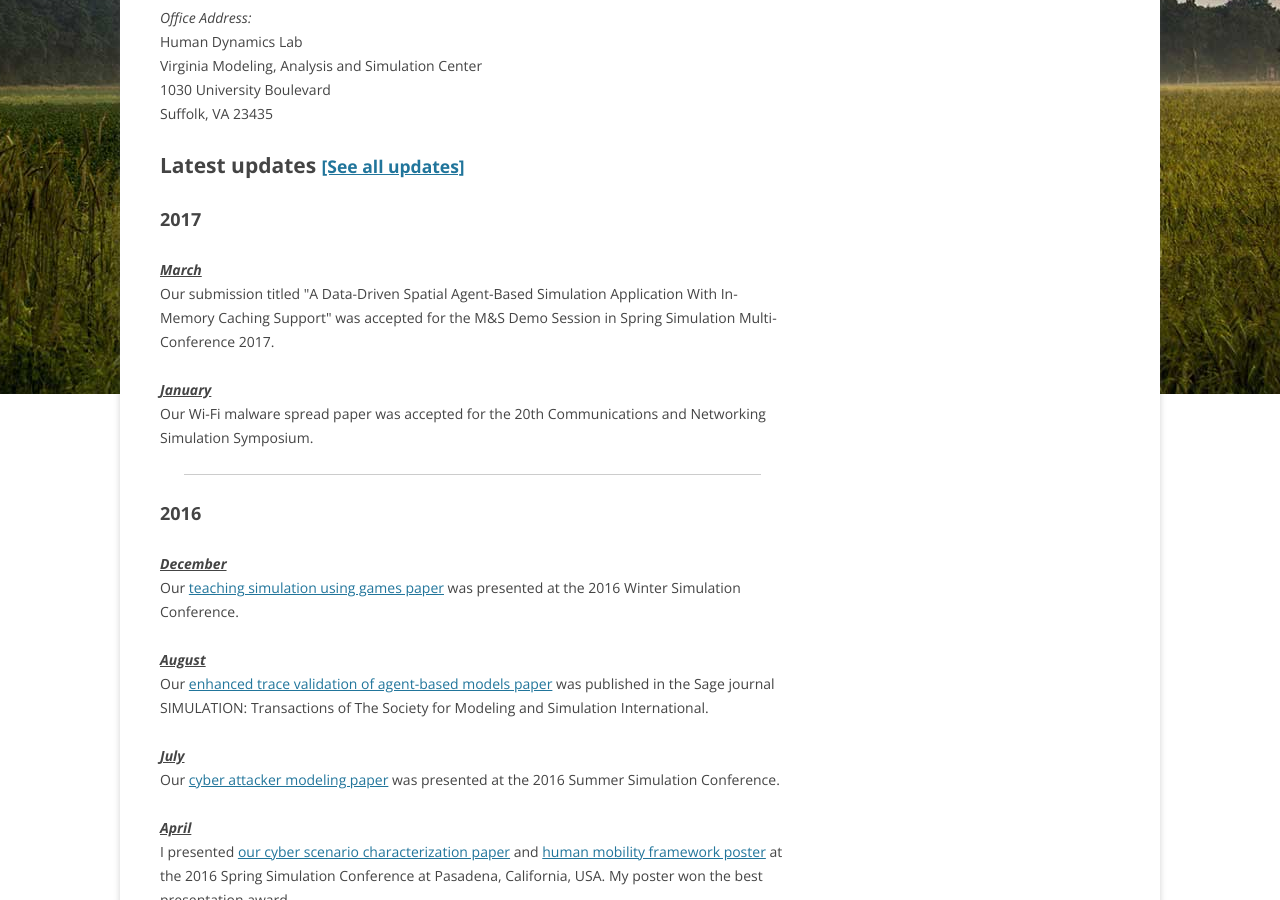
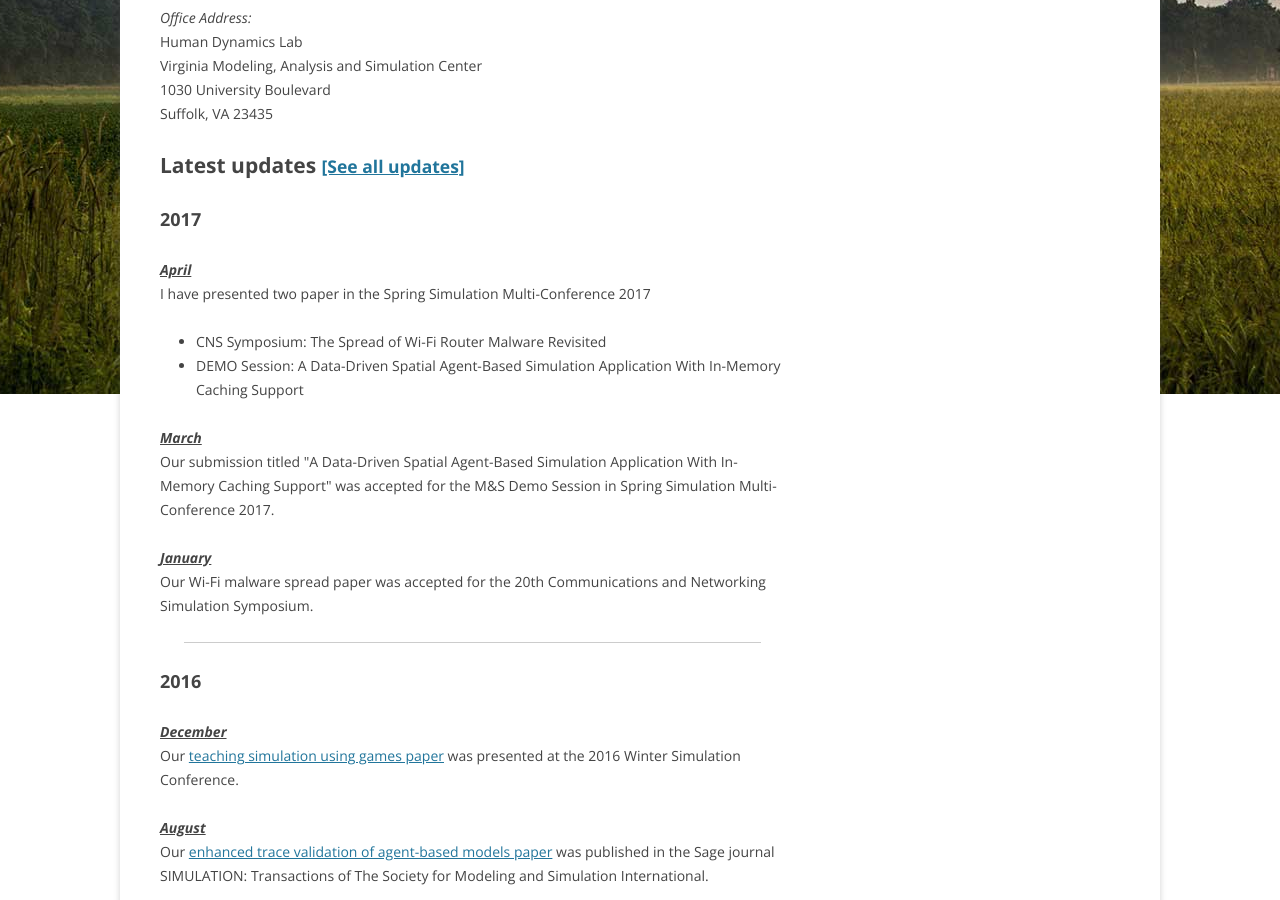
Before and after one commit to hamdikavak/hamdikavak.github.io, a Jekyll site: the page built from index.html, in a window 1280 px wide and 900 px high, scrolled down 624 px. Built offline with Jekyll 4.4.1, drawn with Linux system fonts in a browser that asks for light colours; nearby versions of some CDN libraries; library files that are not in the unit come from our copies.

Commit message:
Update updates.html

```diff
--- a/_includes/updates.html
+++ b/_includes/updates.html
@@ -1,4 +1,13 @@
 <h2>2017</h2>
+<p>
+<strong><em><u>April</u></em></strong><br/>
+  I have presented two paper in the Spring Simulation Multi-Conference 2017
+  <ul>
+    <li>CNS Symposium: The Spread of Wi-Fi Router Malware Revisited</li>
+    <li>DEMO Session: A Data-Driven Spatial Agent-Based Simulation Application With In-Memory Caching Support</li>
+</ul>
+  </p>
+<p>
 <p>
 <strong><em><u>March</u></em></strong><br/>
 Our submission titled "A Data-Driven Spatial Agent-Based Simulation Application With In-Memory Caching Support" was accepted for the M&amp;S Demo Session in Spring Simulation Multi-Conference 2017.
```
